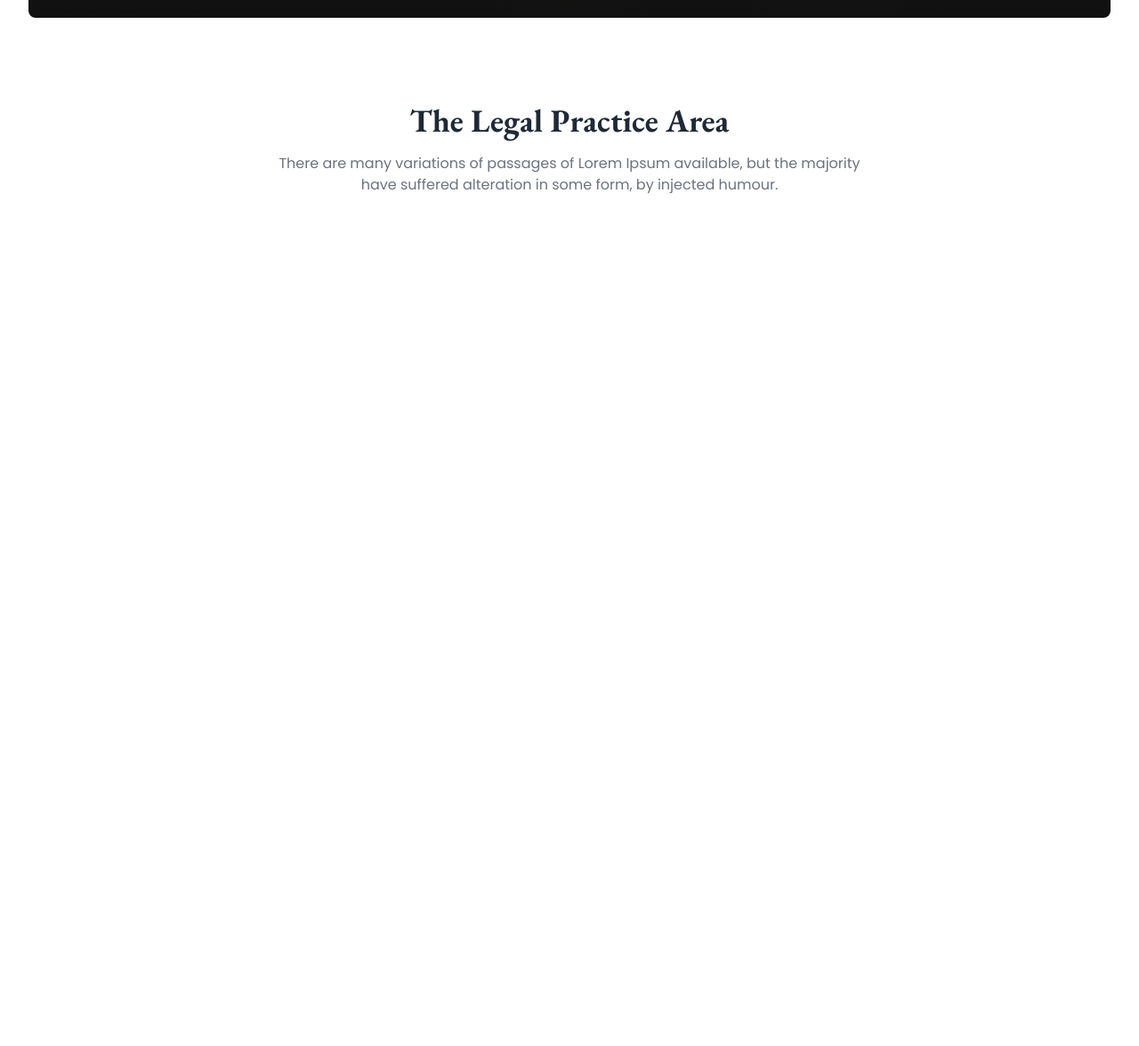
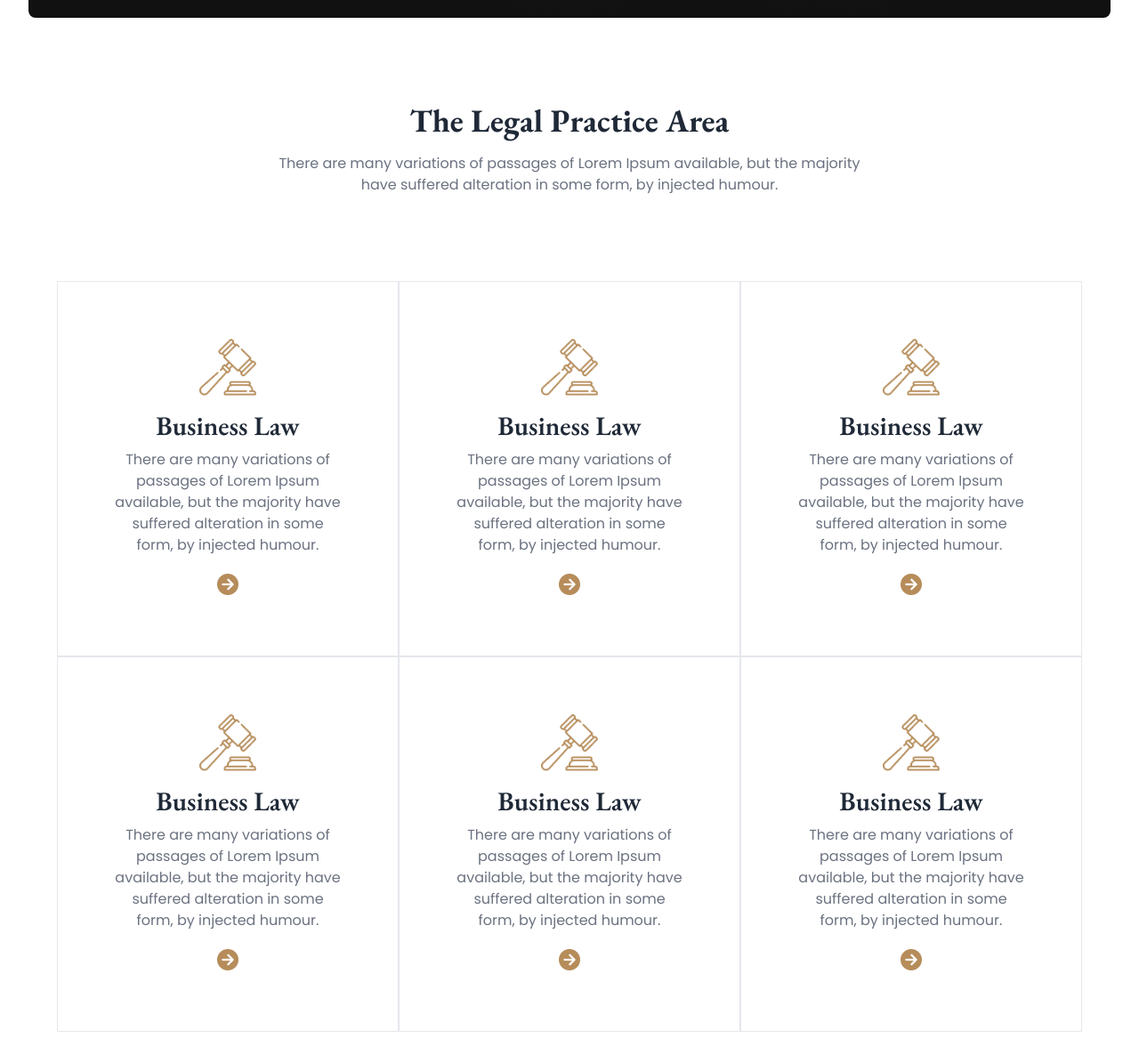
Before and after one commit to abdullahilbaki/justice-legal-solution, a plain HTML site: page index.html in a window 1280 px wide. Shown: the part 616-1792 px from the top of the page at 89% size. Before the commit the page ends 916 px from the top, so only its background shows below. Drawn offline with nearby package versions, Linux system fonts and the light colour scheme.

Commit message:
added Legal Practice Area cards

```diff
--- a/index.html
+++ b/index.html
@@ -31,6 +31,10 @@
     <style>
         .bg-brown {
             background-color: rgb(182, 140, 90);
+        }
+
+        .brown {
+            color: rgb(182, 140, 90);
         }
 
         .eb-garamond {
@@ -109,14 +113,88 @@
     </div>
 
 
-
-
+    <!-- The Legal Practice Area -->
     <div class="container mx-auto px-4 py-10 lg:py-20 text-center">
         <h1 class="eb-garamond mb-4 text-2xl sm:text-3xl md:text-4xl font-bold">The Legal Practice Area</h1>
         <p class="max-w-2xl mx-auto poppins text-gray-500 text-sm sm:text-base">There are many variations of passages of
             Lorem Ipsum
             available, but the majority have suffered alteration in some form, by injected humour.</p>
     </div>
+
+
+    <!-- The Legal Practice Area cards -->
+    <div class="container mx-auto py-4 px-4 lg:px-8">
+
+        <!-- grid md:grid-cols-2 lg:grid-cols-3 place-items-center gap-0 -->
+        <div class="flex justify-center flex-wrap">
+            <!-- card 1 -->
+            <div class="w-96 border p-16 text-center">
+                <img src="./images/business.png" alt="" class="mx-auto mb-4 w-16 h-16">
+                <h1 class="text-3xl font-semibold eb-garamond">Business Law</h1>
+                <p class="text-gray-500 mt-2 poppins text-sm sm:text-base">There are many variations of passages of
+                    Lorem
+                    Ipsum available, but the majority have suffered alteration
+                    in some form, by injected humour.</p>
+                <i class="fa-solid fa-circle-arrow-right brown text-2xl mt-4 cursor-pointer"></i>
+            </div>
+
+            <!-- card 2 -->
+            <div class="w-96 border p-16 text-center">
+                <img src="./images/business.png" alt="" class="mx-auto mb-4 w-16 h-16">
+                <h1 class="text-3xl font-semibold eb-garamond">Business Law</h1>
+                <p class="text-gray-500 mt-2 poppins text-sm sm:text-base">There are many variations of passages of
+                    Lorem
+                    Ipsum available, but the majority have suffered alteration
+                    in some form, by injected humour.</p>
+                <i class="fa-solid fa-circle-arrow-right brown text-2xl mt-4 cursor-pointer"></i>
+            </div>
+
+            <!-- card 3 -->
+            <div class="w-96 border p-16 text-center">
+                <img src="./images/business.png" alt="" class="mx-auto mb-4 w-16 h-16">
+                <h1 class="text-3xl font-semibold eb-garamond">Business Law</h1>
+                <p class="text-gray-500 mt-2 poppins text-sm sm:text-base">There are many variations of passages of
+                    Lorem
+                    Ipsum available, but the majority have suffered alteration
+                    in some form, by injected humour.</p>
+                <i class="fa-solid fa-circle-arrow-right brown text-2xl mt-4 cursor-pointer"></i>
+            </div>
+
+            <!-- card 4 -->
+            <div class="w-96 border p-16 text-center">
+                <img src="./images/business.png" alt="" class="mx-auto mb-4 w-16 h-16">
+                <h1 class="text-3xl font-semibold eb-garamond">Business Law</h1>
+                <p class="text-gray-500 mt-2 poppins text-sm sm:text-base">There are many variations of passages of
+                    Lorem
+                    Ipsum available, but the majority have suffered alteration
+                    in some form, by injected humour.</p>
+                <i class="fa-solid fa-circle-arrow-right brown text-2xl mt-4 cursor-pointer"></i>
+            </div>
+
+            <!-- card 5 -->
+            <div class="w-96 border p-16 text-center">
+                <img src="./images/business.png" alt="" class="mx-auto mb-4 w-16 h-16">
+                <h1 class="text-3xl font-semibold eb-garamond">Business Law</h1>
+                <p class="text-gray-500 mt-2 poppins text-sm sm:text-base">There are many variations of passages of
+                    Lorem
+                    Ipsum available, but the majority have suffered alteration
+                    in some form, by injected humour.</p>
+                <i class="fa-solid fa-circle-arrow-right brown text-2xl mt-4 cursor-pointer"></i>
+            </div>
+
+            <!-- card 6 -->
+            <div class="w-96 border p-16 text-center">
+                <img src="./images/business.png" alt="" class="mx-auto mb-4 w-16 h-16">
+                <h1 class="text-3xl font-semibold eb-garamond">Business Law</h1>
+                <p class="text-gray-500 mt-2 poppins text-sm sm:text-base">There are many variations of passages of
+                    Lorem
+                    Ipsum available, but the majority have suffered alteration
+                    in some form, by injected humour.</p>
+                <i class="fa-solid fa-circle-arrow-right brown text-2xl mt-4 cursor-pointer"></i>
+            </div>
+        </div>
+
+    </div>
 </body>
 
 </html>
```
